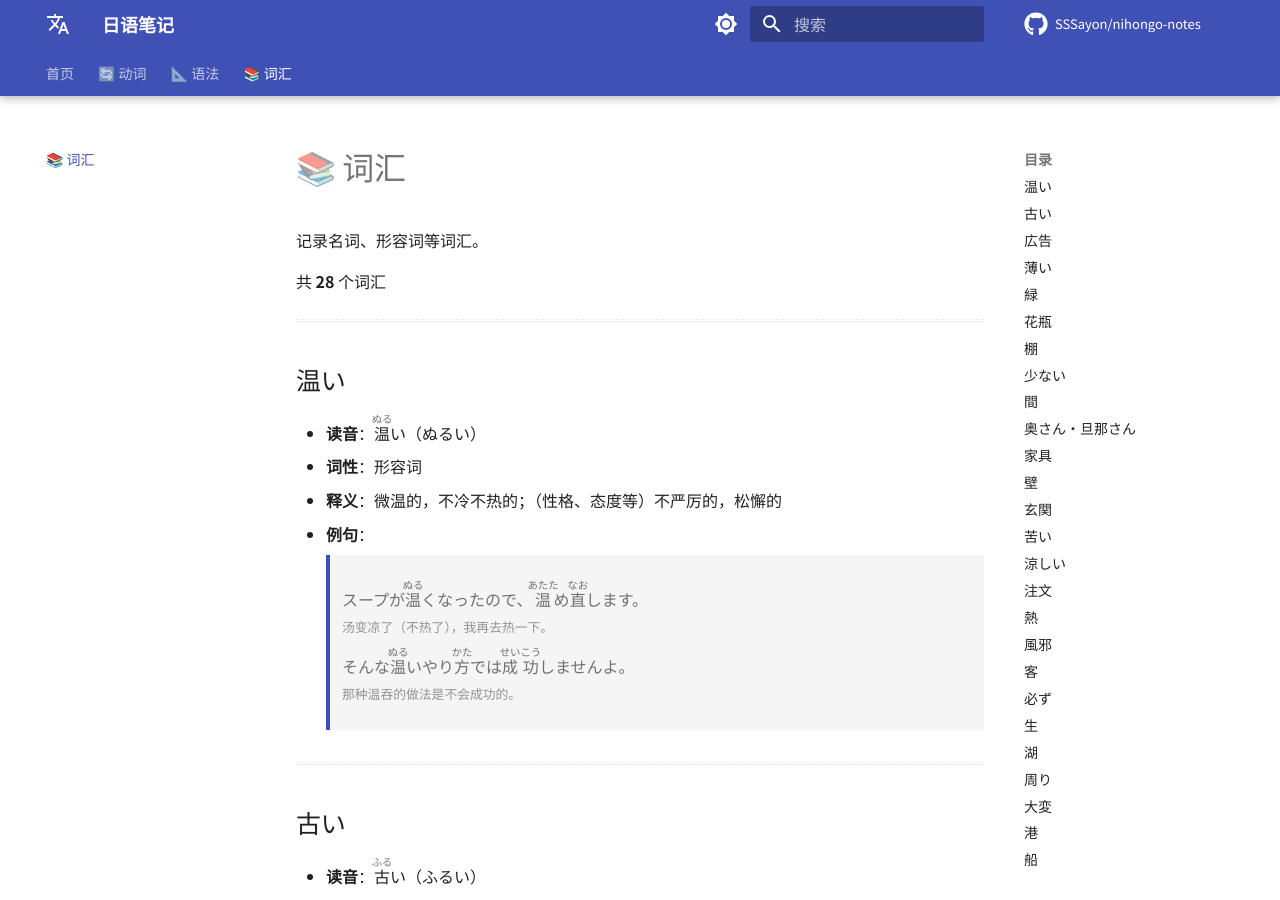
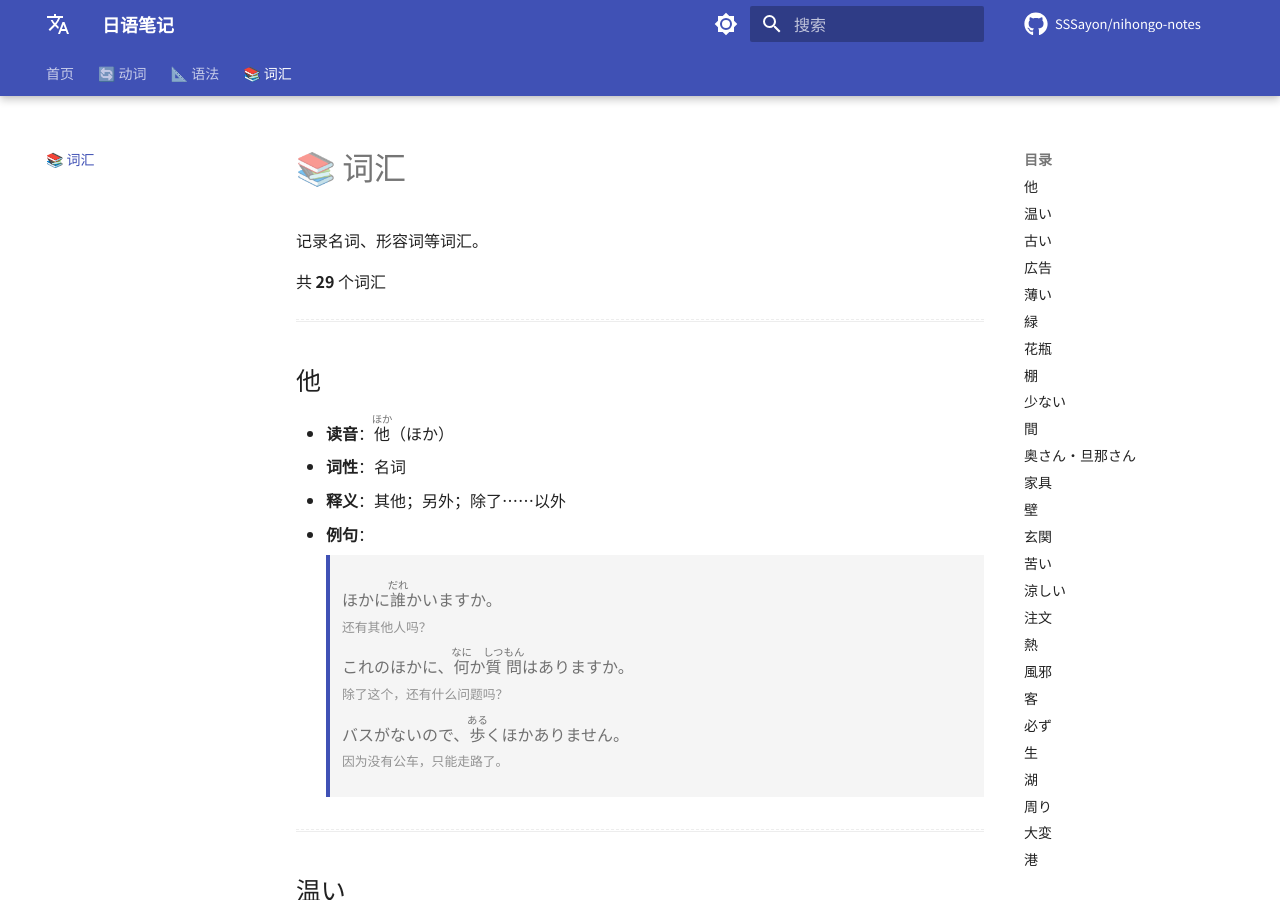
Before and after one commit to SSSayon/nihongo-notes, an MkDocs documentation site: the page built from docs/vocabulary.md, in a window 1280 px wide and 900 px high. Built offline with MkDocs 1.6.1 and Material for MkDocs 9.7.7, drawn with Linux system fonts in a browser that asks for light colours; comment, search, counter and statistics services are not loaded.

Commit message:
chore: update site content

```diff
--- a/docs/vocabulary.md
+++ b/docs/vocabulary.md
@@ -2,7 +2,32 @@
 
 记录名词、形容词等词汇。
 
-共 **28** 个词汇
+共 **29** 个词汇
+
+---
+
+## 他
+
+- **读音**：<ruby>他<rt>ほか</rt></ruby>（ほか）
+- **词性**：名词
+- **释义**：其他；另外；除了……以外
+
+- **例句**：
+
+    > <div class="example-box">
+    > ほかに<ruby>誰<rt>だれ</rt></ruby>かいますか。
+    > <br><small>还有其他人吗？</small>
+    > </div>
+
+    > <div class="example-box">
+    > これのほかに、<ruby>何<rt>なに</rt></ruby>か<ruby>質問<rt>しつもん</rt></ruby>はありますか。
+    > <br><small>除了这个，还有什么问题吗？</small>
+    > </div>
+
+    > <div class="example-box">
+    > バスがないので、<ruby>歩<rt>ある</rt></ruby>くほかありません。
+    > <br><small>因为没有公车，只能走路了。</small>
+    > </div>
 
 ---
 
```
Also changed, not shown: docs/index.md (+3 -3 lines), 1 other file.
